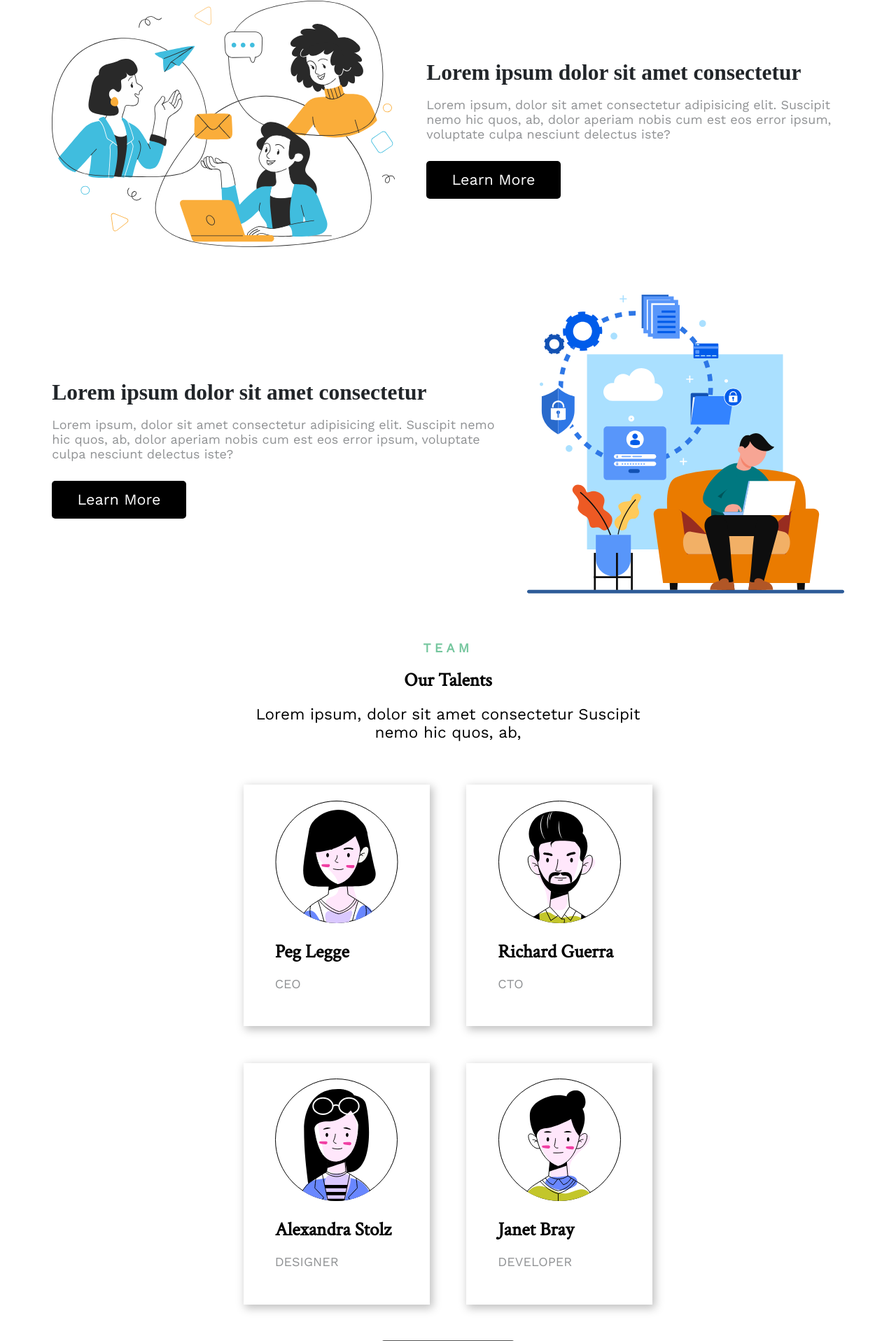
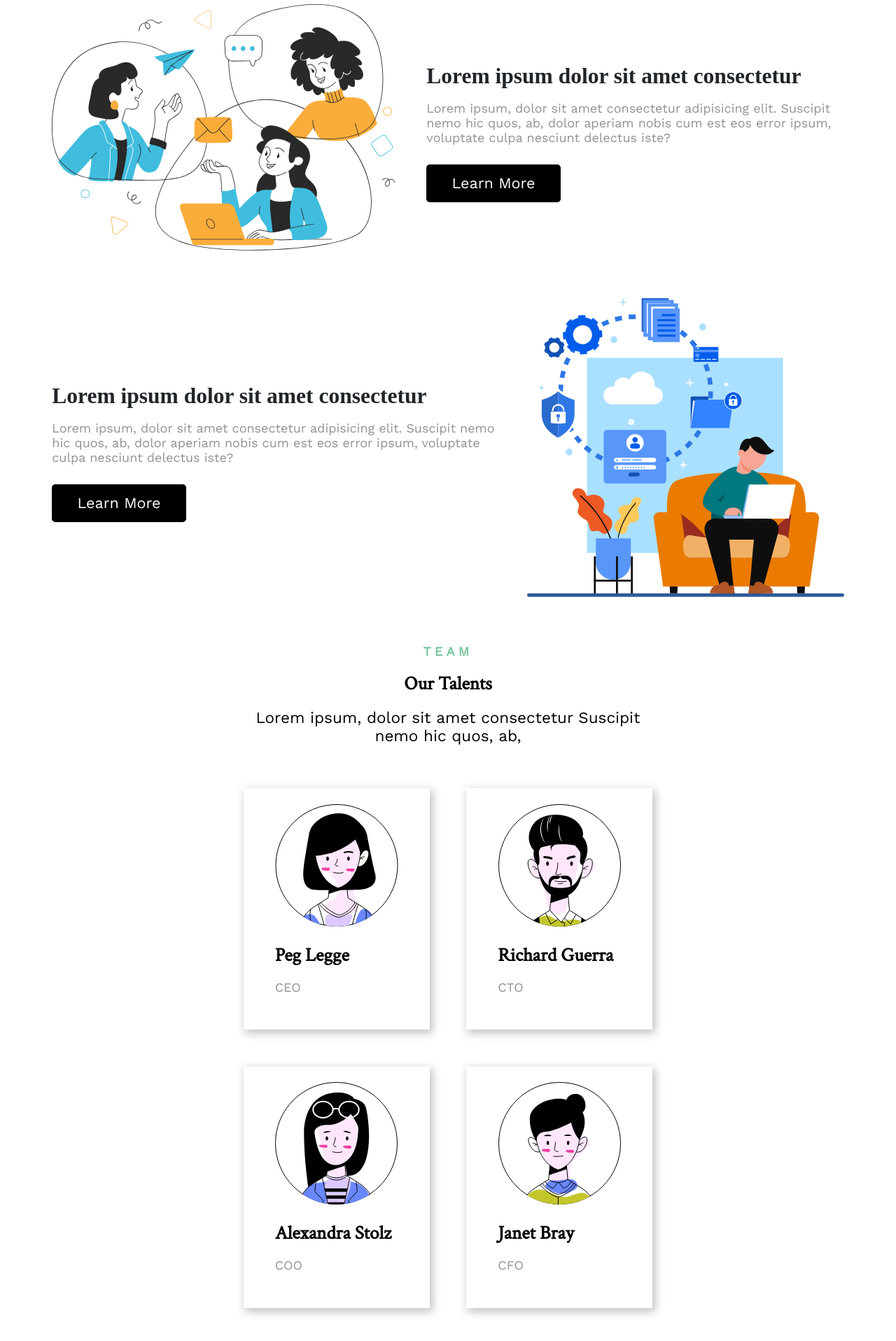
Before and after one commit to RaheemNadeem/responsive-startup, a PHP site: page / in a window 1280 px wide. Shown: the part 960-2876 px from the top of the page at 70% size. Run offline with PHP 8.4, Linux system fonts and the light colour scheme.

Commit message:
Made few enhancements.

```diff
--- a/index.html
+++ b/index.html
@@ -11,12 +11,14 @@
 <body>
     <header class="hero-section container">
         <nav class="navigation">
-            <img src="/Images/StartLogo.svg" alt="Start Logo" class="start-logo">
+            <a href="/index.html">
+                <img src="/Images/StartLogo.svg" alt="Start Logo" class="start-logo">
+            </a>
             <img src="/Images/Hamburger menu.svg" alt="Start Logo" class="nav-menu" id="menuImage" onclick="navClick()">
             <div class="nav-links">
                 <a href="/index.html" class="nav-link">Home</a>
                 <a href="/portfolio.html" class="nav-link">Portfolio</a>
-                <a href="" class="nav-link">Services</a>
+                <a href="/services.html" class="nav-link">Services</a>
                 <a href="" class="nav-link">Contact</a>
             </div>
         </nav>
@@ -32,7 +34,7 @@
                 <h4 class="hero-first-heading">WELCOME</h4>
                 <h2 class="hero-second-heading">Lorem ipsum dolor sit amet consectetur </h2>
                 <p class="hero-para">Lorem ipsum, dolor sit amet consectetur adipisicing elit. Suscipit nemo hic quos, ab, dolor aperiam nobis cum est eos error ipsum, voluptate culpa nesciunt delectus iste?</p>
-                <button class="hero-button">Explore</button>
+                <button class="hero-button cursor-pointer">Explore</button>
             </div>
         </div>
     </header>
@@ -54,7 +56,7 @@
             <img src="Images/spotify.svg" alt="" class="logo-image">
         </div>
 
-        <button class="learn-more-button"> Learn More</button>
+        <button class="learn-more-button cursor-pointer"> Learn More</button>
     </section>
 
     <section>
@@ -63,7 +65,7 @@
             <div class="hero-text-content">
                 <h2 class="hero-second-heading third-section__first-heading">Lorem ipsum dolor sit amet consectetur </h2>
                 <p class="hero-para third-section__para">Lorem ipsum, dolor sit amet consectetur adipisicing elit. Suscipit nemo hic quos, ab, dolor aperiam nobis cum est eos error ipsum, voluptate culpa nesciunt delectus iste?</p>
-                <button class="hero-button learn-more-button">Learn More</button>
+                <button class="hero-button learn-more-button cursor-pointer">Learn More</button>
             </div>
         </div>
     </section>
@@ -102,17 +104,17 @@
             <div class="talent-card">
                 <img src="Images/third-talent.svg" alt="">
                 <h2 class="logo-text-second-heading text-align-left card-heading">Alexandra Stolz</h2>
-                <p class="text-align-left hero-para third-section__para">DESIGNER</p>
+                <p class="text-align-left hero-para third-section__para">COO</p>
             </div>
             <div class="talent-card">
                 <img src="Images/fourth-talent.svg" alt="">
                 <h2 class="logo-text-second-heading text-align-left card-heading">Janet Bray</h2>
-                <p class="text-align-left hero-para third-section__para">DEVELOPER</p>
+                <p class="text-align-left hero-para third-section__para">CFO</p>
             </div>
 
         </div>
 
-        <button class="learn-more-button talent-button"> View Team</button>
+        <button class="learn-more-button talent-button cursor-pointer"> View Team</button>
     </section>
 
     <footer>
--- a/portfolio.css
+++ b/portfolio.css
@@ -20,6 +20,7 @@
 
 .nav-menu{
    width: 2.5rem;
+   cursor: pointer;
 }
 
 .nav-links{
--- a/portfolio.html
+++ b/portfolio.html
@@ -12,7 +12,9 @@
 
     <header class="hero-section container">
         <nav class="navigation">
-            <img src="/Images/StartLogo.svg" alt="Start Logo" class="start-logo">
+            <a href="/index.html">
+                <img src="/Images/StartLogo.svg" alt="Start Logo" class="start-logo">
+            </a>
             <img src="/Images/Hamburger menu.svg" alt="Start Logo" class="nav-menu" id="menuImage" onclick="navClick()">
             <div class="nav-links">
                 <a href="/index.html" class="nav-link">Home</a>
--- a/services.css
+++ b/services.css
@@ -20,6 +20,7 @@
 
 .nav-menu{
    width: 2.5rem;
+   cursor: pointer;
 }
 
 .nav-links{
--- a/services.html
+++ b/services.html
@@ -12,7 +12,9 @@
 
     <header class="hero-section container">
         <nav class="navigation">
-            <img src="/Images/StartLogo.svg" alt="Start Logo" class="start-logo">
+            <a href="/index.html">
+                <img src="/Images/StartLogo.svg" alt="Start Logo" class="start-logo">
+            </a>
             <img src="/Images/Hamburger menu.svg" alt="Start Logo" class="nav-menu" id="menuImage" onclick="navClick()">
             <div class="nav-links">
                 <a href="/index.html" class="nav-link">Home</a>
--- a/style.css
+++ b/style.css
@@ -20,6 +20,7 @@
 
 .nav-menu{
    width: 2.5rem;
+   cursor: pointer;
 }
 
 .container{
```
